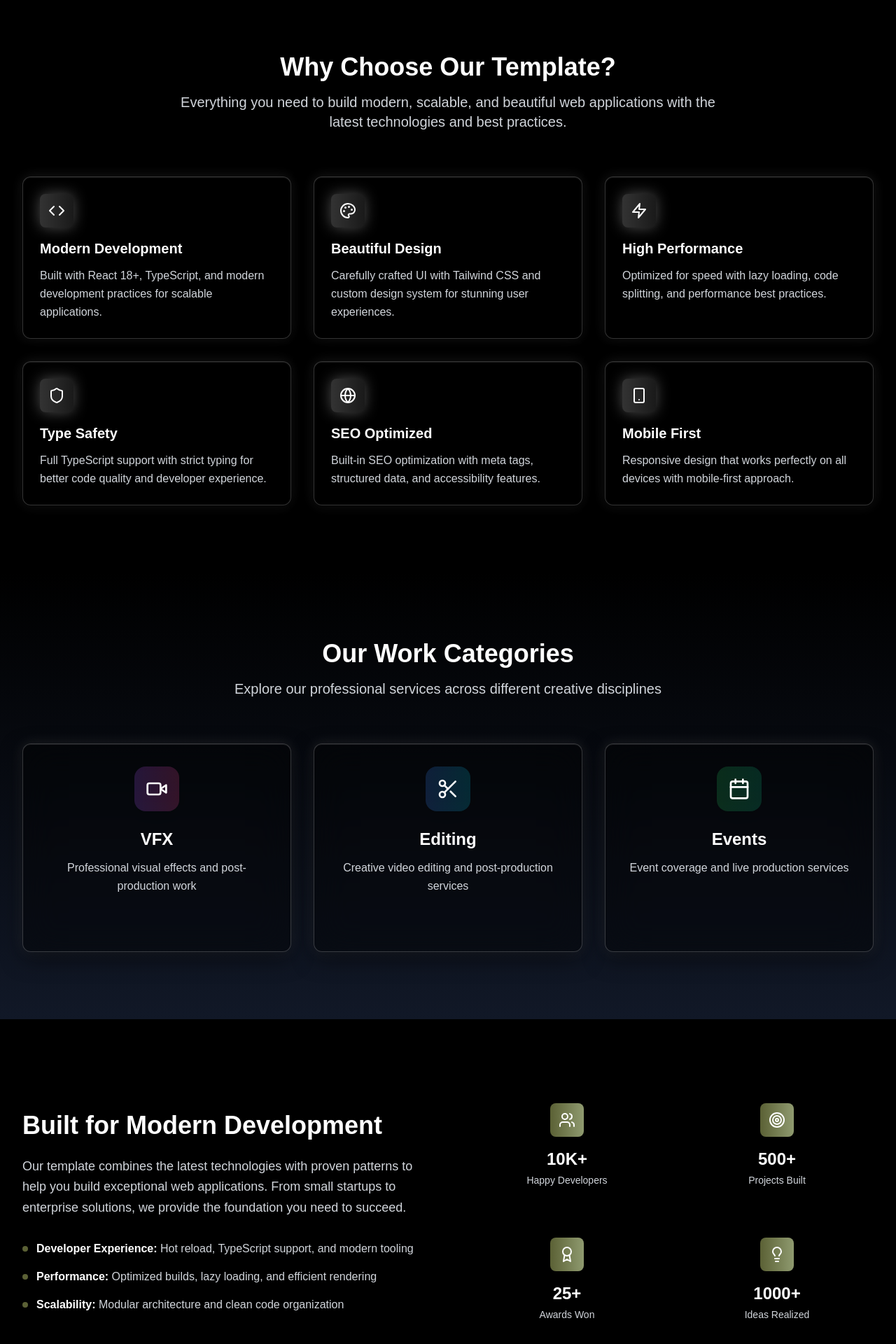
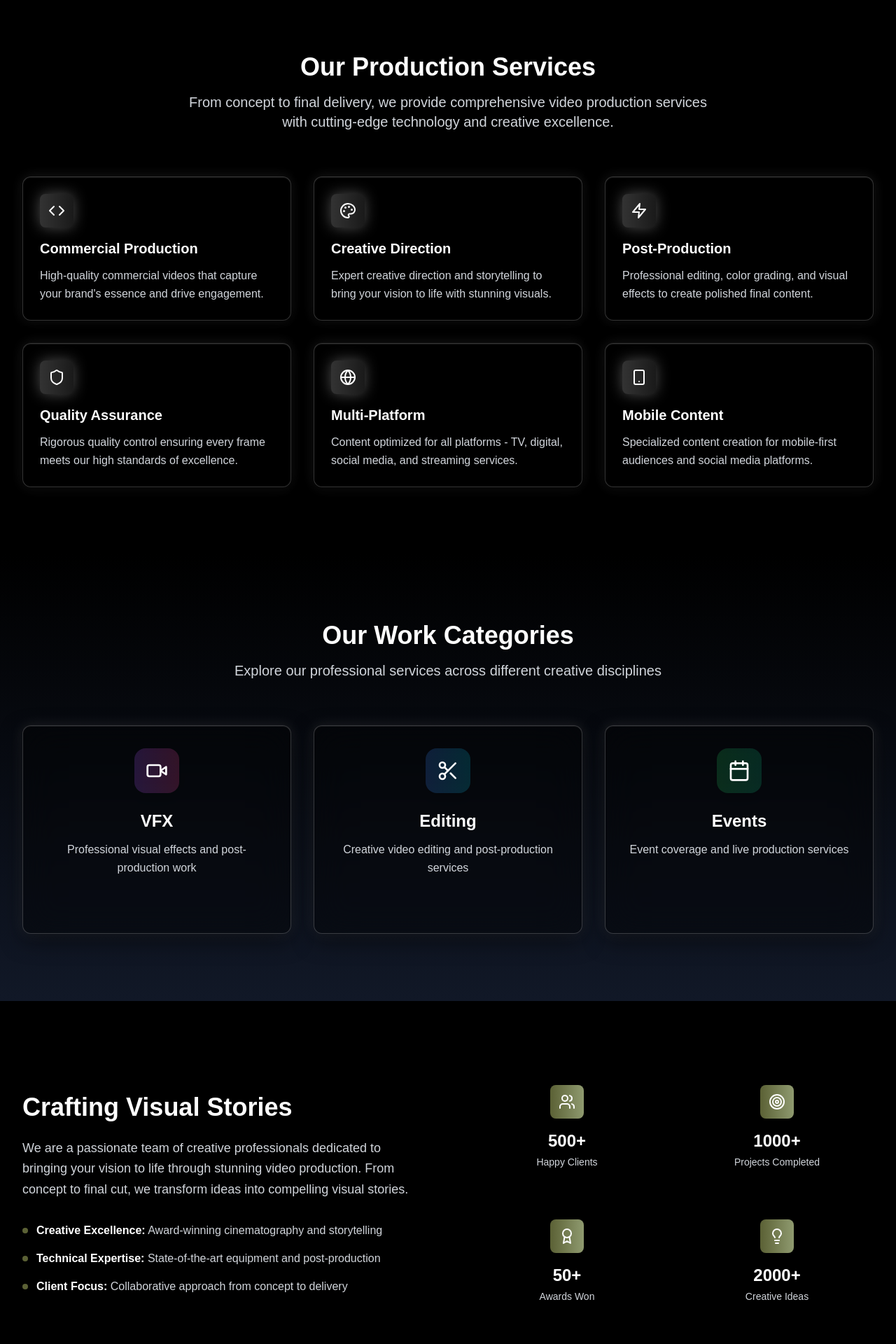
Before and after one commit to shatat3/click, a React (Vite) app: page / in a window 1280 px wide. Shown: the part 820-2740 px from the top of the page at 70% size. Built offline with nearby package versions, Linux system fonts and the light colour scheme.

Commit message:
New Design

```diff
--- a/index.html
+++ b/index.html
@@ -2,13 +2,13 @@
 <html lang="en">
   <head>
     <meta charset="UTF-8" />
-    <link rel="icon" type="image/svg+xml" href="/vite.svg" />
+    <link rel="icon" type="image/png" href="/click-logo.png" />
     <meta name="viewport" content="width=device-width, initial-scale=1.0" />
-    <meta name="description" content="Modern React TypeScript Template" />
+    <meta name="description" content="Click - Professional Video Production Company" />
     <link rel="preconnect" href="https://fonts.googleapis.com">
     <link rel="preconnect" href="https://fonts.gstatic.com" crossorigin>
     <link href="https://fonts.googleapis.com/css2?family=Inter:wght@300;400;500;600;700&family=Merriweather:wght@300;400;700&family=JetBrains+Mono:wght@400;500;600&display=swap" rel="stylesheet">
-    <title>Modern React TypeScript Template</title>
+    <title>Click - Professional Video Production</title>
   </head>
   <body>
     <div id="root"></div>
--- a/src/components/layout/Footer.tsx
+++ b/src/components/layout/Footer.tsx
@@ -1,5 +1,5 @@
 import { Link } from "react-router-dom"
-import { Sparkles, Github, Twitter, Linkedin } from "lucide-react"
+import { Sparkles, Instagram, Twitter, Linkedin } from "lucide-react"
 
 const footerLinks = {
   company: [
@@ -13,7 +13,7 @@ const footerLinks = {
     { name: "Cookie Policy", href: "/cookies" },
   ],
   social: [
-    { name: "GitHub", href: "#", icon: Github },
+    { name: "Instagram", href: "#", icon: Instagram },
     { name: "Twitter", href: "#", icon: Twitter },
     { name: "LinkedIn", href: "#", icon: Linkedin },
   ],
@@ -26,14 +26,14 @@ export default function Footer() {
         <div className="grid grid-cols-1 md:grid-cols-4 gap-8">
           {/* Brand */}
           <div className="col-span-1 md:col-span-2">
-            <Link to="/" className="flex items-center space-x-2 mb-4">
-              <Sparkles className="h-8 w-8 text-[#8f9a6f]" />
-              <span className="text-xl font-bold text-white">ModernApp</span>
-            </Link>
-            <p className="text-gray-400 max-w-md">
-              A modern React TypeScript template with best practices, beautiful design, and excellent developer
-              experience.
-            </p>
+                      <Link to="/" className="flex items-center space-x-2 mb-4">
+            <img src="/click-logo.png" alt="Click Logo" className="h-8 w-8" />
+            <span className="text-xl font-bold text-white">Click</span>
+          </Link>
+          <p className="text-gray-400 max-w-md">
+            Professional video production company specializing in creative storytelling, commercial production,
+            and post-production services.
+          </p>
           </div>
 
           {/* Company Links */}
@@ -67,7 +67,7 @@ export default function Footer() {
 
         {/* Bottom Section */}
         <div className="mt-8 pt-8 border-t border-white/10 flex flex-col md:flex-row justify-between items-center">
-          <p className="text-gray-400 text-sm">© {new Date().getFullYear()} ModernApp. All rights reserved.</p>
+          <p className="text-gray-400 text-sm">© {new Date().getFullYear()} Click Production. All rights reserved.</p>
 
           {/* Social Links */}
           <div className="flex space-x-4 mt-4 md:mt-0">
--- a/src/components/layout/Header.tsx
+++ b/src/components/layout/Header.tsx
@@ -15,8 +15,8 @@ export default function Header() {
         <div className="flex items-center justify-between h-16">
           {/* Logo */}
           <Link to="/" className="flex items-center space-x-2 text-white hover:text-gray-300 transition-colors">
-            <Sparkles className="h-6 w-6 text-white shadow-glow-white" />
-            <span className="text-xl font-bold">ModernApp</span>
+            <img src="/click-logo.png" alt="Click Logo" className="h-8 w-8" />
+            <span className="text-xl font-bold">Click</span>
           </Link>
 
           {/* Desktop Navigation */}
--- a/src/components/sections/AboutSection.tsx
+++ b/src/components/sections/AboutSection.tsx
@@ -4,10 +4,10 @@ import { motion } from "framer-motion"
 import { Users, Target, Award, Lightbulb } from "lucide-react"
 
 const stats = [
-  { icon: Users, label: "Happy Developers", value: "10K+" },
-  { icon: Target, label: "Projects Built", value: "500+" },
-  { icon: Award, label: "Awards Won", value: "25+" },
-  { icon: Lightbulb, label: "Ideas Realized", value: "1000+" },
+  { icon: Users, label: "Happy Clients", value: "500+" },
+  { icon: Target, label: "Projects Completed", value: "1000+" },
+  { icon: Award, label: "Awards Won", value: "50+" },
+  { icon: Lightbulb, label: "Creative Ideas", value: "2000+" },
 ]
 
 export default function AboutSection() {
@@ -22,29 +22,29 @@ export default function AboutSection() {
             viewport={{ once: true }}
             transition={{ duration: 0.8 }}
           >
-            <h2 className="text-3xl md:text-4xl font-bold text-white mb-6">Built for Modern Development</h2>
+            <h2 className="text-3xl md:text-4xl font-bold text-white mb-6">Crafting Visual Stories</h2>
             <p className="text-lg text-gray-300 mb-8 leading-relaxed">
-              Our template combines the latest technologies with proven patterns to help you build exceptional web
-              applications. From small startups to enterprise solutions, we provide the foundation you need to succeed.
+              We are a passionate team of creative professionals dedicated to bringing your vision to life through
+              stunning video production. From concept to final cut, we transform ideas into compelling visual stories.
             </p>
 
             <div className="space-y-4">
               <div className="flex items-start space-x-3">
                 <div className="w-2 h-2 bg-[#5b6135] rounded-full mt-2 flex-shrink-0" />
                 <p className="text-gray-300">
-                  <strong className="text-white">Developer Experience:</strong> Hot reload, TypeScript support, and modern tooling
+                  <strong className="text-white">Creative Excellence:</strong> Award-winning cinematography and storytelling
                 </p>
               </div>
               <div className="flex items-start space-x-3">
                 <div className="w-2 h-2 bg-[#5b6135] rounded-full mt-2 flex-shrink-0" />
                 <p className="text-gray-300">
-                  <strong className="text-white">Performance:</strong> Optimized builds, lazy loading, and efficient rendering
+                  <strong className="text-white">Technical Expertise:</strong> State-of-the-art equipment and post-production
                 </p>
               </div>
               <div className="flex items-start space-x-3">
                 <div className="w-2 h-2 bg-[#5b6135] rounded-full mt-2 flex-shrink-0" />
                 <p className="text-gray-300">
-                  <strong className="text-white">Scalability:</strong> Modular architecture and clean code organization
+                  <strong className="text-white">Client Focus:</strong> Collaborative approach from concept to delivery
                 </p>
               </div>
             </div>
--- a/src/components/sections/ContactSection.tsx
+++ b/src/components/sections/ContactSection.tsx
@@ -22,19 +22,19 @@ const contactInfo = [
   {
     icon: Mail,
     title: "Email",
-    value: "hello@modernapp.com",
-    href: "mailto:hello@modernapp.com",
+    value: "support@clickproduction.com",
+    href: "mailto:hello@clickproduction.com",
   },
   {
     icon: Phone,
     title: "Phone",
-    value: "+1 (555) 123-4567",
-    href: "tel:+15551234567",
+    value: "+962 79 555 5555",
+    href: "tel:+962795555555",
   },
   {
     icon: MapPin,
-    title: "Address",
-    value: "123 Tech Street, San Francisco, CA 94105",
+    title: "Studio",
+    value: "456 Creative Avenue, Los Angeles, CA 90210",
     href: "#",
   },
 ]
@@ -71,10 +71,10 @@ export default function ContactSection() {
           viewport={{ once: true }}
           transition={{ duration: 0.6 }}
         >
-          <h2 className="text-3xl md:text-4xl font-bold text-white mb-4">Get In Touch</h2>
+          <h2 className="text-3xl md:text-4xl font-bold text-white mb-4">Start Your Project</h2>
           <p className="text-xl text-gray-300 max-w-3xl mx-auto">
-            Have questions about our template? We'd love to hear from you. Send us a message and we'll respond as soon
-            as possible.
+            Ready to bring your vision to life? Let's discuss your project and create something amazing together.
+            Get in touch and we'll respond within 24 hours.
           </p>
         </motion.div>
 
--- a/src/components/sections/HeroSection.tsx
+++ b/src/components/sections/HeroSection.tsx
@@ -341,7 +341,7 @@ export default function HeroSection() {
               variant="3d"
               className="group text-lg sm:text-xl px-8 sm:px-10 py-4 sm:py-5 shadow-glow-white-intense"
             >
-              Click Now! {/* Updated button text - deployment timestamp - Vercel force update */}
+              Start Your Project
               <ArrowRight className="ml-3 h-5 w-5 group-hover:translate-x-1 transition-transform duration-300" />
             </Button>
           </motion.div>
--- a/src/components/sections/ServicesSection.tsx
+++ b/src/components/sections/ServicesSection.tsx
@@ -7,33 +7,33 @@ import Card from "../ui/Card"
 const services = [
   {
     icon: Code,
-    title: "Modern Development",
-    description: "Built with React 18+, TypeScript, and modern development practices for scalable applications.",
+    title: "Commercial Production",
+    description: "High-quality commercial videos that capture your brand's essence and drive engagement.",
   },
   {
     icon: Palette,
-    title: "Beautiful Design",
-    description: "Carefully crafted UI with Tailwind CSS and custom design system for stunning user experiences.",
+    title: "Creative Direction",
+    description: "Expert creative direction and storytelling to bring your vision to life with stunning visuals.",
   },
   {
     icon: Zap,
-    title: "High Performance",
-    description: "Optimized for speed with lazy loading, code splitting, and performance best practices.",
+    title: "Post-Production",
+    description: "Professional editing, color grading, and visual effects to create polished final content.",
   },
   {
     icon: Shield,
-    title: "Type Safety",
-    description: "Full TypeScript support with strict typing for better code quality and developer experience.",
+    title: "Quality Assurance",
+    description: "Rigorous quality control ensuring every frame meets our high standards of excellence.",
   },
   {
     icon: Globe,
-    title: "SEO Optimized",
-    description: "Built-in SEO optimization with meta tags, structured data, and accessibility features.",
+    title: "Multi-Platform",
+    description: "Content optimized for all platforms - TV, digital, social media, and streaming services.",
   },
   {
     icon: Smartphone,
-    title: "Mobile First",
-    description: "Responsive design that works perfectly on all devices with mobile-first approach.",
+    title: "Mobile Content",
+    description: "Specialized content creation for mobile-first audiences and social media platforms.",
   },
 ]
 
@@ -48,10 +48,10 @@ export default function ServicesSection() {
           viewport={{ once: true }}
           transition={{ duration: 0.6 }}
         >
-          <h2 className="text-3xl md:text-4xl font-bold text-white mb-4">Why Choose Our Template?</h2>
+          <h2 className="text-3xl md:text-4xl font-bold text-white mb-4">Our Production Services</h2>
           <p className="text-xl text-gray-300 max-w-3xl mx-auto">
-            Everything you need to build modern, scalable, and beautiful web applications with the latest technologies
-            and best practices.
+            From concept to final delivery, we provide comprehensive video production services with cutting-edge
+            technology and creative excellence.
           </p>
         </motion.div>
 
```
Also changed, not shown: public/click-logo.png (added).
